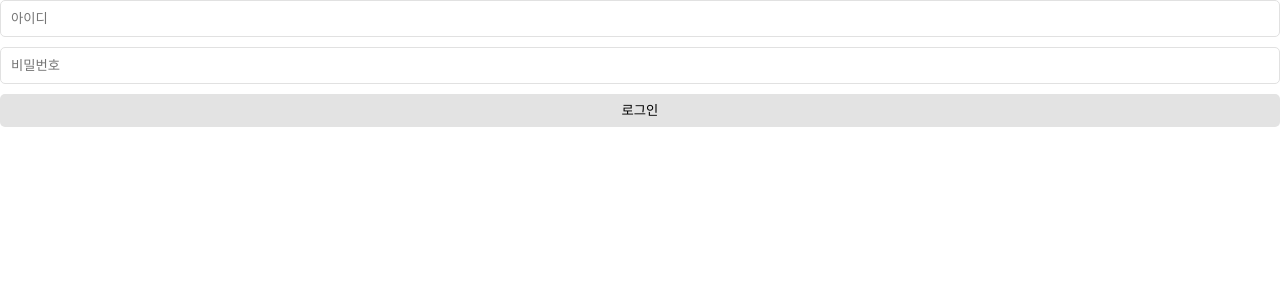
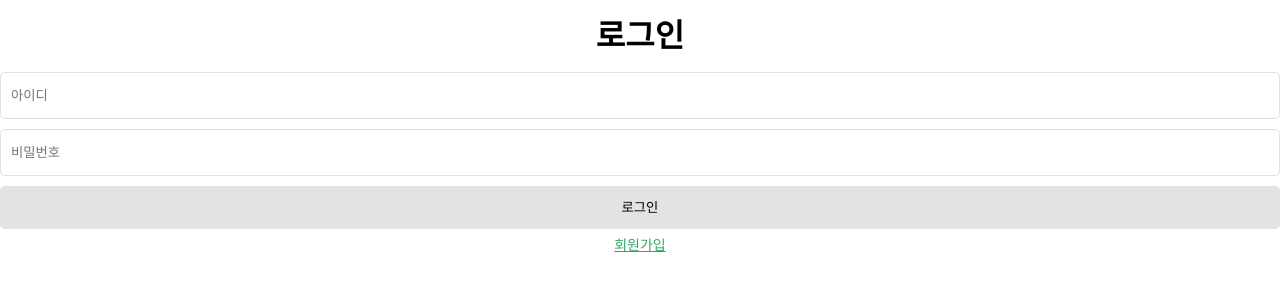
Before and after one commit to AT-SOPT-WEB/SaebomKwon, a React (Vite) app in the folder Week4/assignment/: page /login in a window 1280 px wide. Shown: the top 300 px of the page. Built offline with nearby package versions, Linux system fonts and the light colour scheme.

Commit message:
feat: 로그인 페이지 UI

```diff
--- a/Week4/assignment/src/components/Button.tsx
+++ b/Week4/assignment/src/components/Button.tsx
@@ -2,8 +2,8 @@ import { css } from "@emotion/react";
 import { commonStyle } from "@/styles/common";
 import theme, { ThemeType } from "@/styles/theme";
 
-export default function Button() {
-  return <button css={buttonStyle(theme)}>로그인</button>;
+export default function Button({ label }: { label: string }) {
+  return <button css={buttonStyle(theme)}>{label}</button>;
 }
 
 const buttonStyle = (theme: ThemeType) => css`
--- a/Week4/assignment/src/components/Form.tsx
+++ b/Week4/assignment/src/components/Form.tsx
@@ -1,14 +1,21 @@
 import { css } from "@emotion/react";
 import Input from "@/components/Input";
 import Button from "@/components/Button";
+import LinkItem from "@/components/LinkItem";
 
-export default function Form() {
+import routePath from "@/routes/routePath";
+
+export default function Form({ title }: { title: string }) {
   return (
-    <div css={InputContainer}>
-      <Input type="id" />
-      <Input type="pw" />
-      <Button />
-    </div>
+    <>
+      <h1 css={titleStyle}>{title}</h1>
+      <div css={InputContainer}>
+        <Input type="id" />
+        <Input type="pw" />
+        <Button label="로그인"></Button>
+        <LinkItem to={routePath.SIGNUP}>회원가입</LinkItem>
+      </div>
+    </>
   );
 }
 
@@ -17,4 +24,8 @@ const InputContainer = css`
   flex-direction: column;
   gap: 1rem;
 `;
-("#e5e3e3");
+
+const titleStyle = css`
+  text-align: center;
+  padding: 2rem;
+`;
--- /dev/null
+++ b/Week4/assignment/src/components/LinkItem.tsx
@@ -0,0 +1,22 @@
+import theme, { ThemeType } from "@/styles/theme";
+import { css } from "@emotion/react";
+import { Link } from "react-router-dom";
+export default function LinkItem({
+  to,
+  children,
+}: {
+  to: string;
+  children: string;
+}) {
+  return (
+    <Link to={to} css={LinkStyle(theme)}>
+      {children}
+    </Link>
+  );
+}
+
+const LinkStyle = (theme: ThemeType) => css`
+  text-align: center;
+  font-size: 1.4rem;
+  color: ${theme.colors.primary};
+`;
--- a/Week4/assignment/src/pages/LoginPage.tsx
+++ b/Week4/assignment/src/pages/LoginPage.tsx
@@ -3,7 +3,7 @@ import Form from "@/components/Form";
 export default function LoginPage() {
   return (
     <>
-      <Form />
+      <Form title="로그인" />
     </>
   );
 }
--- a/Week4/assignment/src/styles/common.ts
+++ b/Week4/assignment/src/styles/common.ts
@@ -2,6 +2,6 @@ import { css } from "@emotion/react";
 
 export const commonStyle = css`
   width: 100%;
-  padding: 1rem;
+  padding: 1.5rem 1rem;
   border-radius: 0.5rem;
 `;
```
